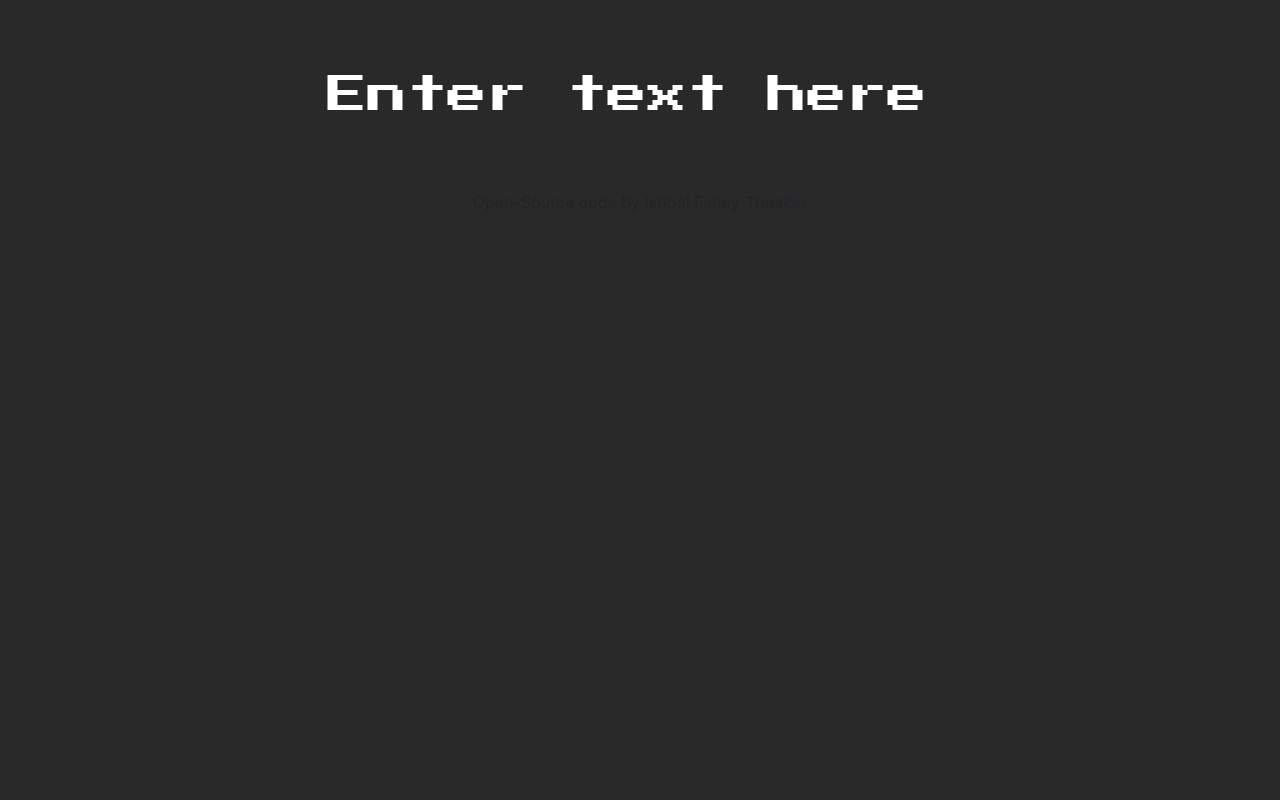
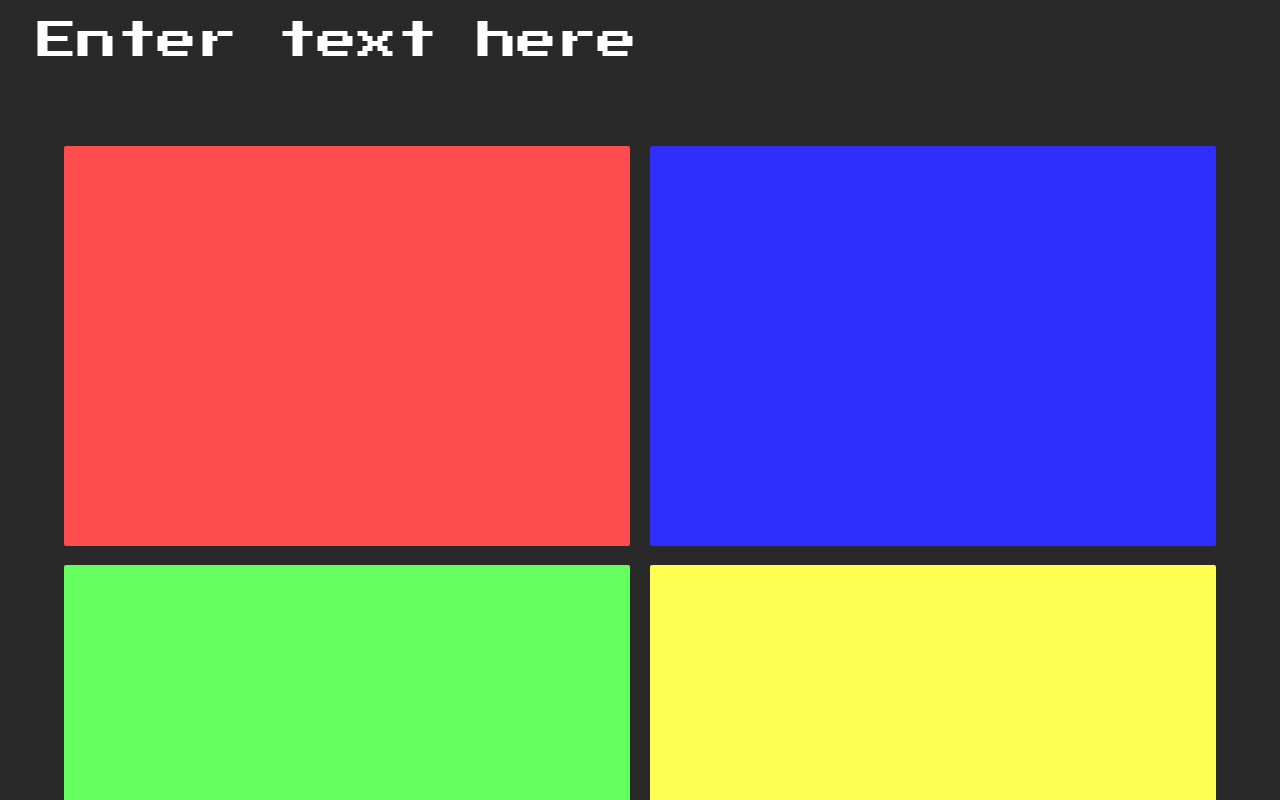
Before and after one commit to Ishbel95/dictionary-react-app, a React (Create React App) app: page / in a window 1280 px wide. Shown: the top 800 px of the page. Built offline with nearby package versions, Linux system fonts and the light colour scheme; a web font is replaced by a local one.

Commit message:
created homepage variable, added conditional rendering to results. general styling

```diff
--- a/src/App.css
+++ b/src/App.css
@@ -14,5 +14,4 @@
 
 body {
   background-color: var(--primary-color);
-  text-align: center;
 }
--- a/src/Dictionary.css
+++ b/src/Dictionary.css
@@ -1,7 +1,7 @@
 .form input {
   display: block;
   margin: 5% auto;
-  width: min(50%, 700px);
+  width: min(100%, 700px);
   font-family: var(--primary-font);
   background-color: var(--primary-color);
   color: var(--secondary-color);
--- a/src/Dictionary.js
+++ b/src/Dictionary.js
@@ -2,14 +2,38 @@ import React, { useState } from "react";
 import "./Dictionary.css";
 import axios from "axios";
 import Results from "./Results";
+import "./Homepage.css";
 
 export default function Dictionary() {
   const [keyword, setKeyword] = useState("");
   const [results, setResults] = useState(null);
   let form = (
     <form onSubmit={search} className="form">
-      <input type="search" autoFocus={true} onChange={updateKeyword} />
+      <input
+        type="search"
+        autoFocus={true}
+        onChange={updateKeyword}
+        placeholder="Enter text here"
+      />
     </form>
+  );
+  let homepage = (
+    <div className="Homepage">
+      <form onSubmit={search} className="homepage-form">
+        <input
+          type="search"
+          autoFocus={true}
+          onChange={updateKeyword}
+          placeholder="Enter text here"
+        />
+      </form>
+      <div className="homepage-grid">
+        <div className="red-box"></div>
+        <div className="blue-box"></div>
+        <div className="green-box"></div>
+        <div className="yellow-box"></div>
+      </div>
+    </div>
   );
   function handleResponse(response) {
     setResults(response.data[0]);
@@ -23,17 +47,14 @@ export default function Dictionary() {
     let apiUrl = `https://api.dictionaryapi.dev/api/v2/entries/en/${keyword}`;
     axios.get(apiUrl).then(handleResponse);
   }
-  return (
-    <div className="Dictionary">
-      <form onSubmit={search} className="form">
-        <input
-          type="search"
-          autoFocus={true}
-          onChange={updateKeyword}
-          placeholder="Enter text here"
-        />
-      </form>
-      <Results result={results} />
-    </div>
-  );
+  if (results) {
+    return (
+      <div className="Dictionary">
+        {form}
+        <Results result={results} />
+      </div>
+    );
+  } else {
+    return <div>{homepage}</div>;
+  }
 }
--- /dev/null
+++ b/src/Homepage.css
@@ -0,0 +1,39 @@
+.homepage-grid {
+  display: grid;
+  gap: 1.2em;
+  grid-template-rows: 25em 25em;
+  margin: 5%;
+}
+
+.homepage-form {
+  display: flex;
+}
+.homepage-form input {
+  width: min(100%, 700px);
+  font-family: var(--primary-font);
+  background-color: var(--primary-color);
+  color: var(--secondary-color);
+  border: none;
+  text-align: center;
+  font-size: 2.5em;
+  line-height: 2em;
+}
+.homepage-form input::placeholder {
+  color: var(--secondary-color);
+  font-family: var(--primary-font);
+  font-size: 1em;
+}
+
+.homepage-form input:focus {
+  outline: none;
+}
+@media (min-width: 60em) {
+  .homepage-grid {
+    grid-template-columns: repeat(2, 1fr);
+  }
+}
+@media (max-width: 60em) {
+  .homepage-grid {
+    grid-template-rows: 25em 25em 25em 25em;
+  }
+}
--- a/src/Results.css
+++ b/src/Results.css
@@ -1,6 +1,7 @@
 .color-box-grid {
   display: grid;
   gap: 1.2em;
+  text-align: center;
 }
 
 .red-box {
--- a/src/Results.js
+++ b/src/Results.js
@@ -59,4 +59,3 @@ export default function Results(props) {
     return null;
   }
 }
-//.meanings[0].definitions[0].definition
```
